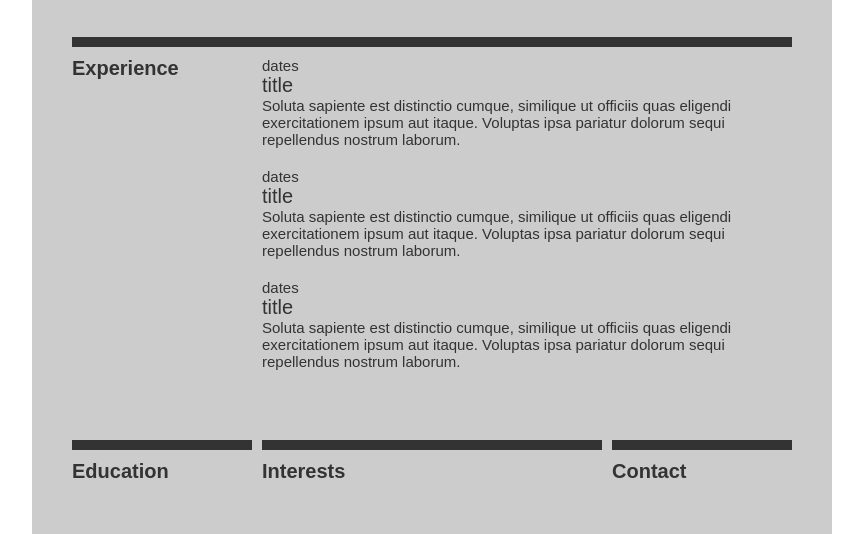
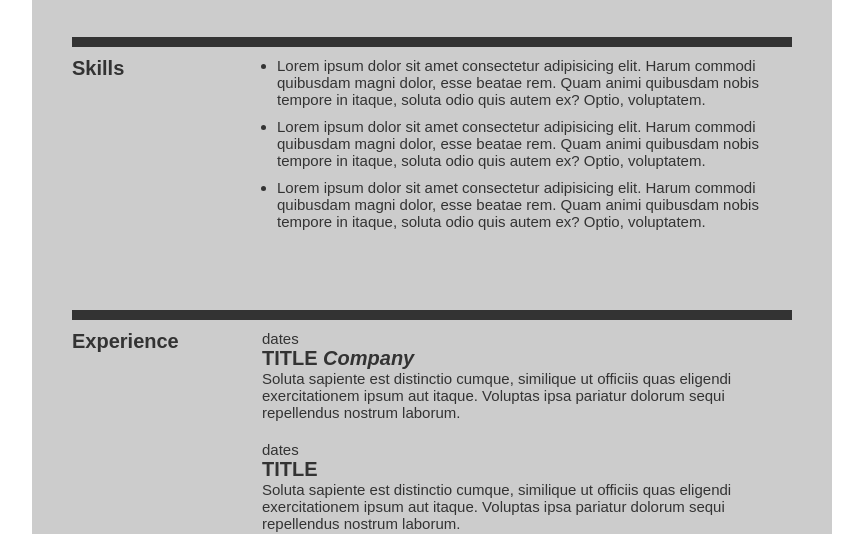
Before and after one commit to buttonbag/mr-steve-rogers, a plain HTML site: page index.html in a window 1280 px wide. Shown: the part 266-800 px from the top of the page, without its empty margins (208-1071 px from the left). Drawn offline with Linux system fonts and the light colour scheme.

```diff
--- a/index.html
+++ b/index.html
@@ -22,13 +22,31 @@
         </div>
     </section>
 
+    <section class="experience-container">
+        <h2 class="section-title">Skills</h2>
+        <div class="text">
+            <div class="experience-module">
+                <ul>
+                    <li>
+                        Lorem ipsum dolor sit amet consectetur adipisicing elit. Harum commodi quibusdam magni dolor, esse beatae rem. Quam animi quibusdam nobis tempore in itaque, soluta odio quis autem ex? Optio, voluptatem.
+                    </li>
+                    <li>
+                        Lorem ipsum dolor sit amet consectetur adipisicing elit. Harum commodi quibusdam magni dolor, esse beatae rem. Quam animi quibusdam nobis tempore in itaque, soluta odio quis autem ex? Optio, voluptatem.
+                    </li>
+                    <li>
+                        Lorem ipsum dolor sit amet consectetur adipisicing elit. Harum commodi quibusdam magni dolor, esse beatae rem. Quam animi quibusdam nobis tempore in itaque, soluta odio quis autem ex? Optio, voluptatem.
+                    </li>
+                </ul>
+            </div>
+        </div>
+    </section>
 
     <section class="experience-container">
         <h2 class="section-title">Experience</h2>
         <div class="text">
             <div class="experience-module">
                 <div class="dates">dates</div>
-                <div class="title">title</div>
+                <div class="title">title <span class="company">company</span></div>
                 <div class="description">Soluta sapiente est distinctio cumque, similique ut officiis quas eligendi exercitationem ipsum aut itaque. Voluptas ipsa pariatur dolorum sequi repellendus nostrum laborum.</div>
             </div>
             <div class="experience-module">
@@ -49,6 +67,11 @@
 
         <div class="education-module">
             <h2 class="section-title">Education</h2>
+            <div class="experience-module">
+                <div class="dates">dates</div>
+                <div class="title">title</div>
+                <div class="description">Soluta sapiente est distinctio cumque, similique ut officiis quas eligendi exercitationem ipsum aut itaque. Voluptas ipsa pariatur dolorum sequi repellendus nostrum laborum.</div>
+            </div>
         </div>
 
         <div class="interests-module">
--- a/sass.scss
+++ b/sass.scss
@@ -50,5 +50,20 @@ h2, .text {
 
 .experience-module {
     font-size: 1.5rem;
-    .title {font-size: 2rem;}
+    .title {
+        font-size: 2rem;
+        font-weight: 700;
+        text-transform: uppercase;
+        .company {
+            text-transform: capitalize;
+            font-style: italic;
+        }
+    }
 }
+
+/* lists */
+ul {
+    padding-left: 1.5rem;
+    margin: 0;
+}
+li {margin: 0 0 1rem;}
```
Also changed, not shown: style.css, 1 other file.
